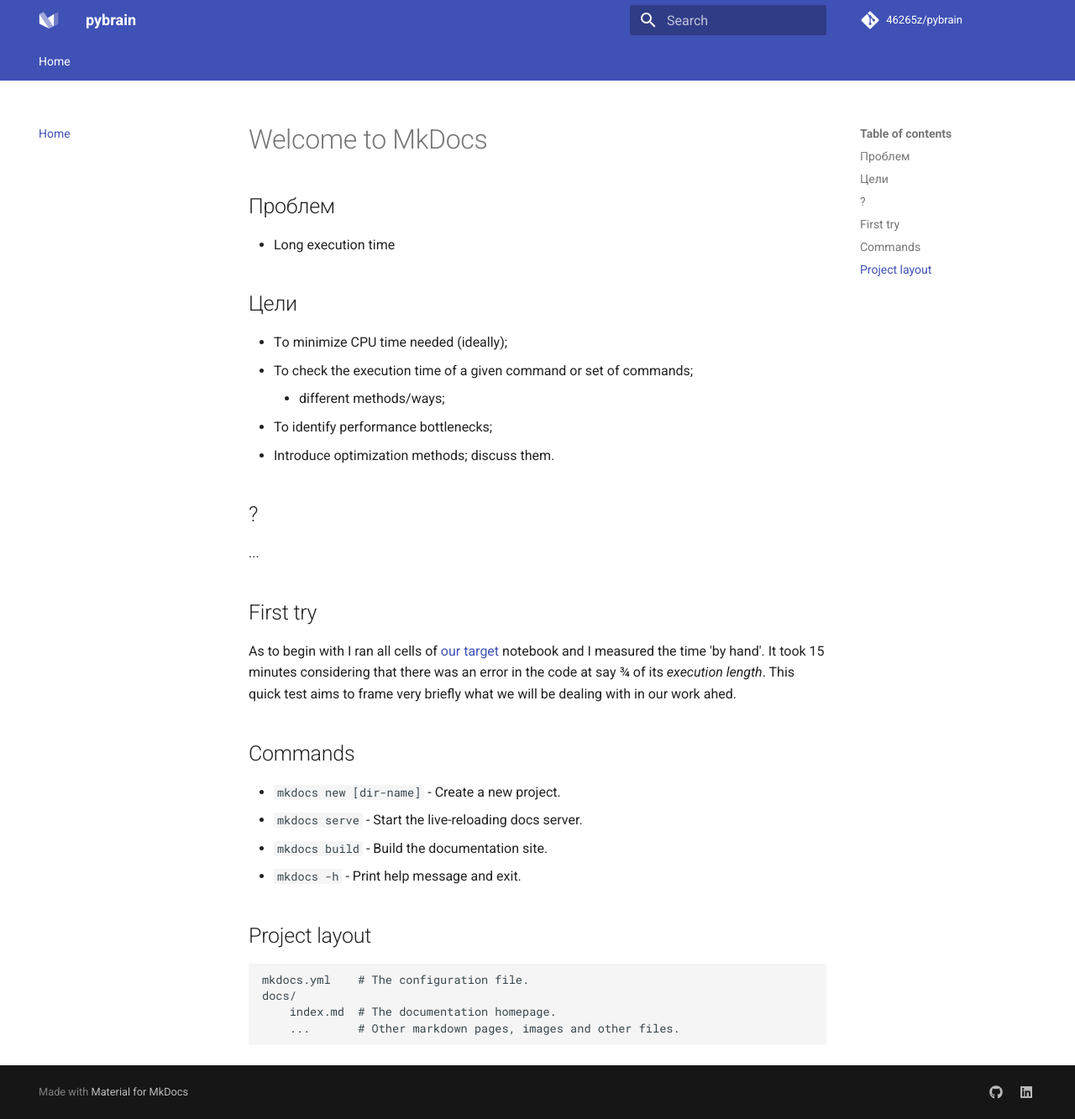
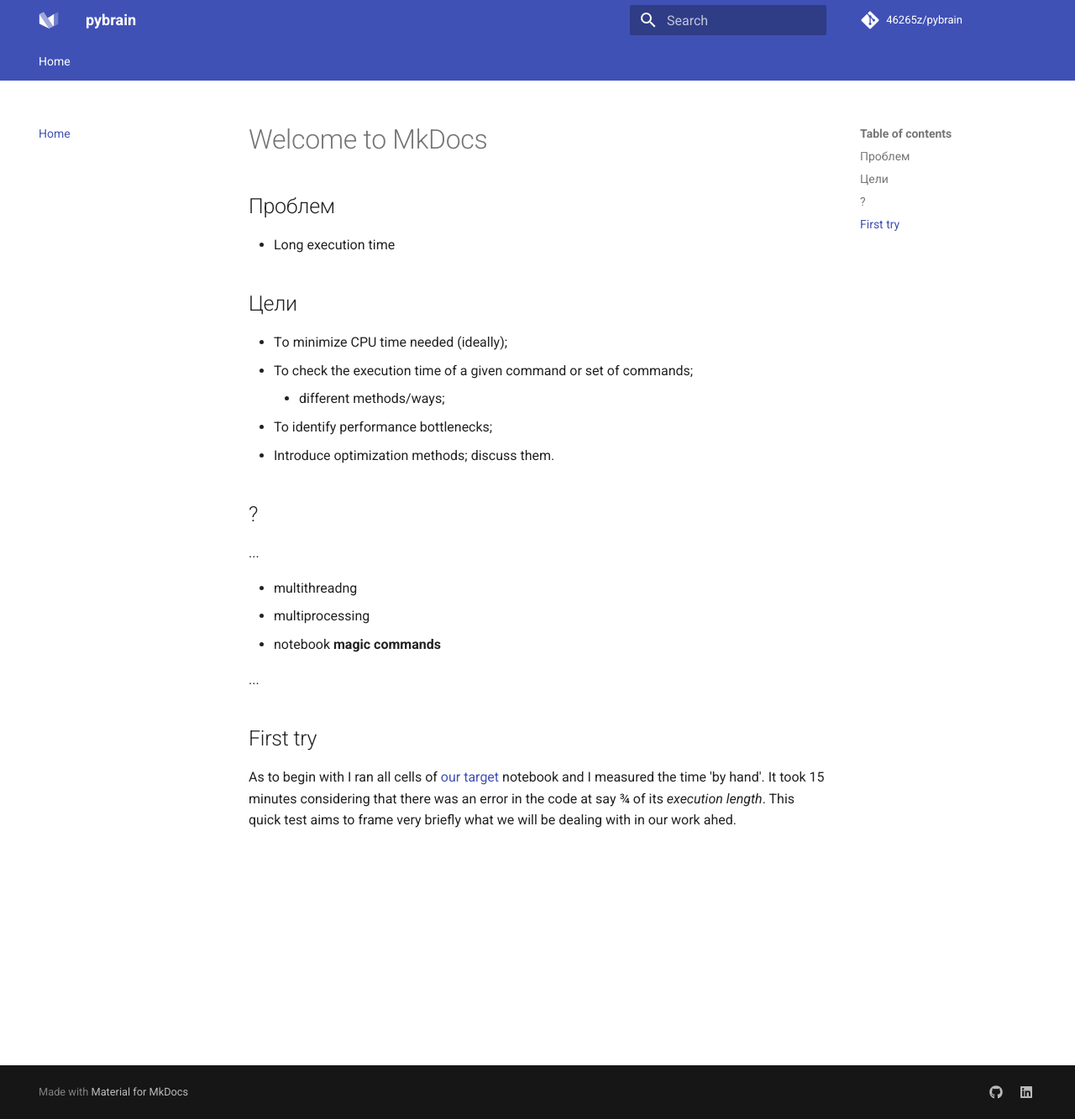
Before and after one commit to 46265z/pybrain, an MkDocs documentation site: the page built from docs/index.md, in a window 1280 px wide and 1333 px high. Shown: the whole window at 84% size. Built offline with MkDocs 1.6.1 and Material for MkDocs 9.7.7, drawn with Linux system fonts in a browser that asks for light colours; comment, search, counter and statistics services are not loaded.

Commit message:
Update index.md

```diff
--- a/docs/index.md
+++ b/docs/index.md
@@ -15,21 +15,15 @@
 * Introduce optimization methods; discuss them.
 
 ## ?
+
+...
+
+* multithreadng
+* multiprocessing
+* notebook **magic commands**
+
+
 ...
 
 ## First try
 As to begin with I ran all cells of [our target](https://example.com) notebook and I measured the time 'by hand'. It took 15 minutes considering that there was an error in the code at say 3/4 of its _execution length_. This quick test aims to frame very briefly what we will be dealing with in our work ahed.
-
-## Commands
-
-* `mkdocs new [dir-name]` - Create a new project.
-* `mkdocs serve` - Start the live-reloading docs server.
-* `mkdocs build` - Build the documentation site.
-* `mkdocs -h` - Print help message and exit.
-
-## Project layout
-
-    mkdocs.yml    # The configuration file.
-    docs/
-        index.md  # The documentation homepage.
-        ...       # Other markdown pages, images and other files.
```
